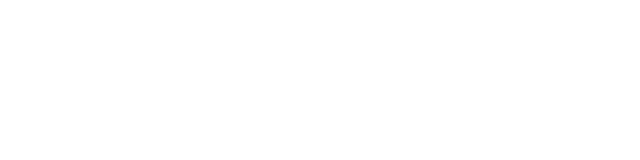
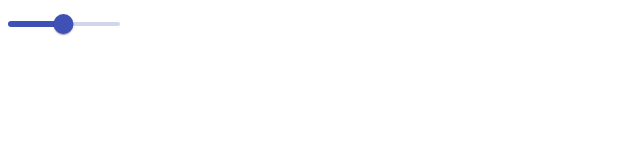
Before and after one commit to cristianolmolin2/angular-material-course, an Angular app: page /angular-material-course/ in a window 1280 px wide. Before the commit this address led to /. Shown: the top 160 px of the page, without its empty margins (0-640 px from the left). Built offline with nearby package versions, Linux system fonts and the light colour scheme.

Commit message:
Hello World - Simple Slider

```diff
--- a/src/app/app.component.html
+++ b/src/app/app.component.html
@@ -1 +1,5 @@
+<mat-slider min="1" max="100" step="1">
+  <input value="50" matSliderThumb>
+</mat-slider>
+
 <router-outlet></router-outlet>
--- a/src/app/app.module.ts
+++ b/src/app/app.module.ts
@@ -1,9 +1,10 @@
 import { NgModule } from '@angular/core';
+import { MatSliderModule } from '@angular/material/slider';
 import { BrowserModule } from '@angular/platform-browser';
+import { BrowserAnimationsModule } from '@angular/platform-browser/animations';
 
 import { AppRoutingModule } from './app-routing.module';
 import { AppComponent } from './app.component';
-import { BrowserAnimationsModule } from '@angular/platform-browser/animations';
 
 @NgModule({
   declarations: [
@@ -12,7 +13,8 @@
   imports: [
     BrowserModule,
     AppRoutingModule,
-    BrowserAnimationsModule
+    BrowserAnimationsModule,
+    MatSliderModule
   ],
   providers: [],
   bootstrap: [AppComponent]
--- a/src/index.html
+++ b/src/index.html
@@ -1,16 +1,19 @@
 <!doctype html>
 <html lang="en">
+
 <head>
   <meta charset="utf-8">
   <title>AngularMaterialCourse</title>
-  <base href="/">
+  <base href="/angular-material-course">
   <meta name="viewport" content="width=device-width, initial-scale=1">
   <link rel="icon" type="image/x-icon" href="favicon.ico">
   <link rel="preconnect" href="https://fonts.gstatic.com">
   <link href="https://fonts.googleapis.com/css2?family=Roboto:wght@300;400;500&display=swap" rel="stylesheet">
   <link href="https://fonts.googleapis.com/icon?family=Material+Icons" rel="stylesheet">
 </head>
+
 <body class="mat-typography">
   <app-root></app-root>
 </body>
+
 </html>
```
